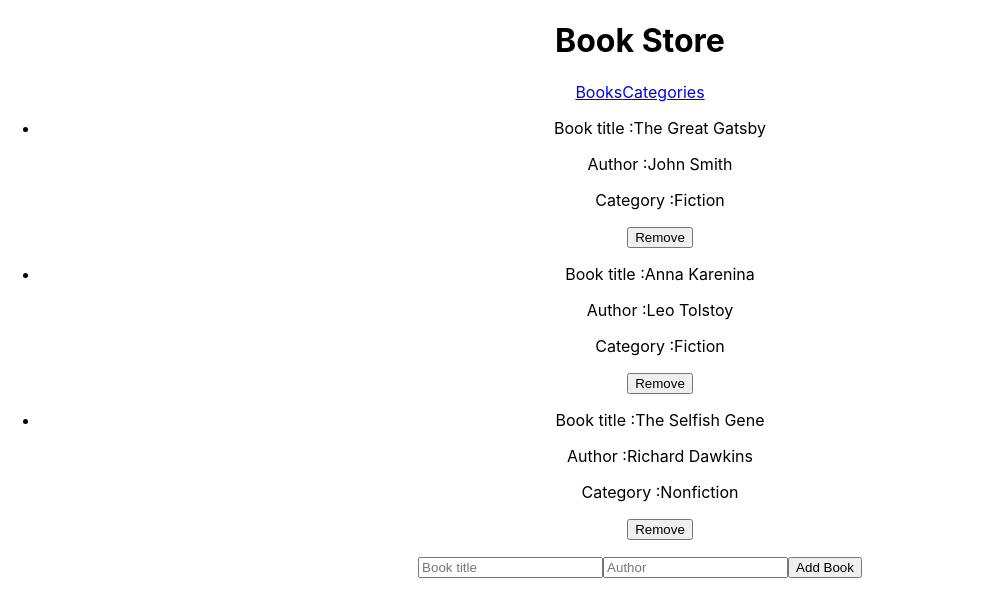
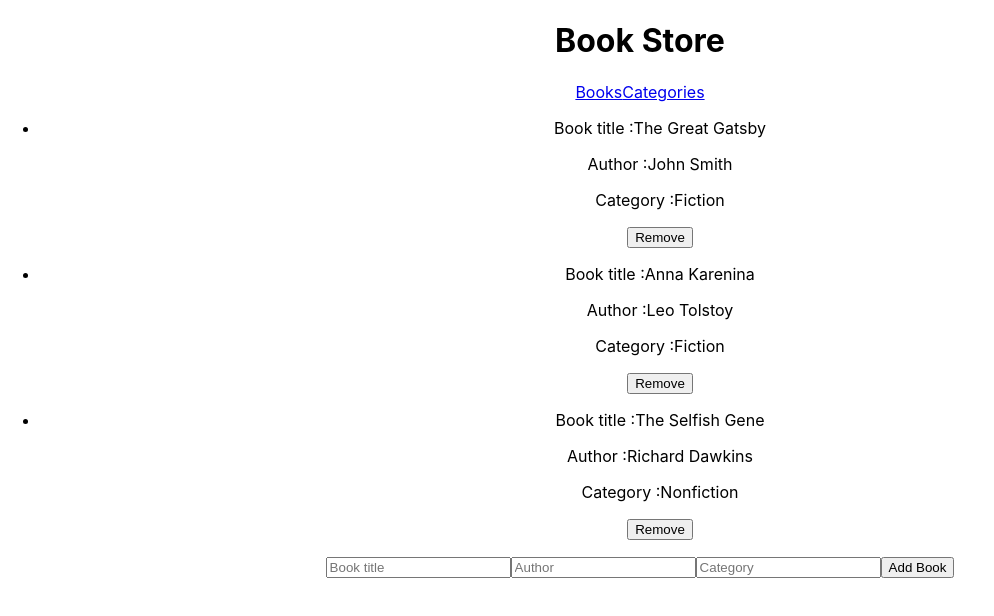
Before and after one commit to binyamolango/book-store, a React (Create React App) app: page / in a window 1280 px wide. Shown: the top 616 px of the page, without its empty margins (0-994 px from the left). Built offline with nearby package versions, Linux system fonts and the light colour scheme.

Commit message:
Add category section for input in the form

```diff
--- a/src/components/Form.js
+++ b/src/components/Form.js
@@ -7,6 +7,7 @@ const Form = () => {
   const dispatch = useDispatch();
   const [title, setTitle] = useState('');
   const [author, setAuthor] = useState('');
+  const [category, setCategory] = useState('');
 
   const titleHandler = (e) => {
     setTitle(e.target.value);
@@ -16,10 +17,14 @@ const Form = () => {
     setAuthor(e.target.value);
   };
 
+  const categoryHandler = (e) => {
+    setCategory(e.target.value);
+  };
+
   const addClickHandler = (e) => {
     e.preventDefault();
     dispatch(addBook({
-      id: uuidv4(), title, author,
+      id: uuidv4(), title, author, category,
     }));
   };
 
@@ -27,6 +32,7 @@ const Form = () => {
     <form>
       <input type="text" placeholder="Book title" value={title} onChange={titleHandler} />
       <input type="text" placeholder="Author" value={author} onChange={authorHandler} />
+      <input type="text" placeholder="Category" value={category} onChange={categoryHandler} />
       <button type="submit" onClick={addClickHandler}>Add Book</button>
     </form>
   );
```
